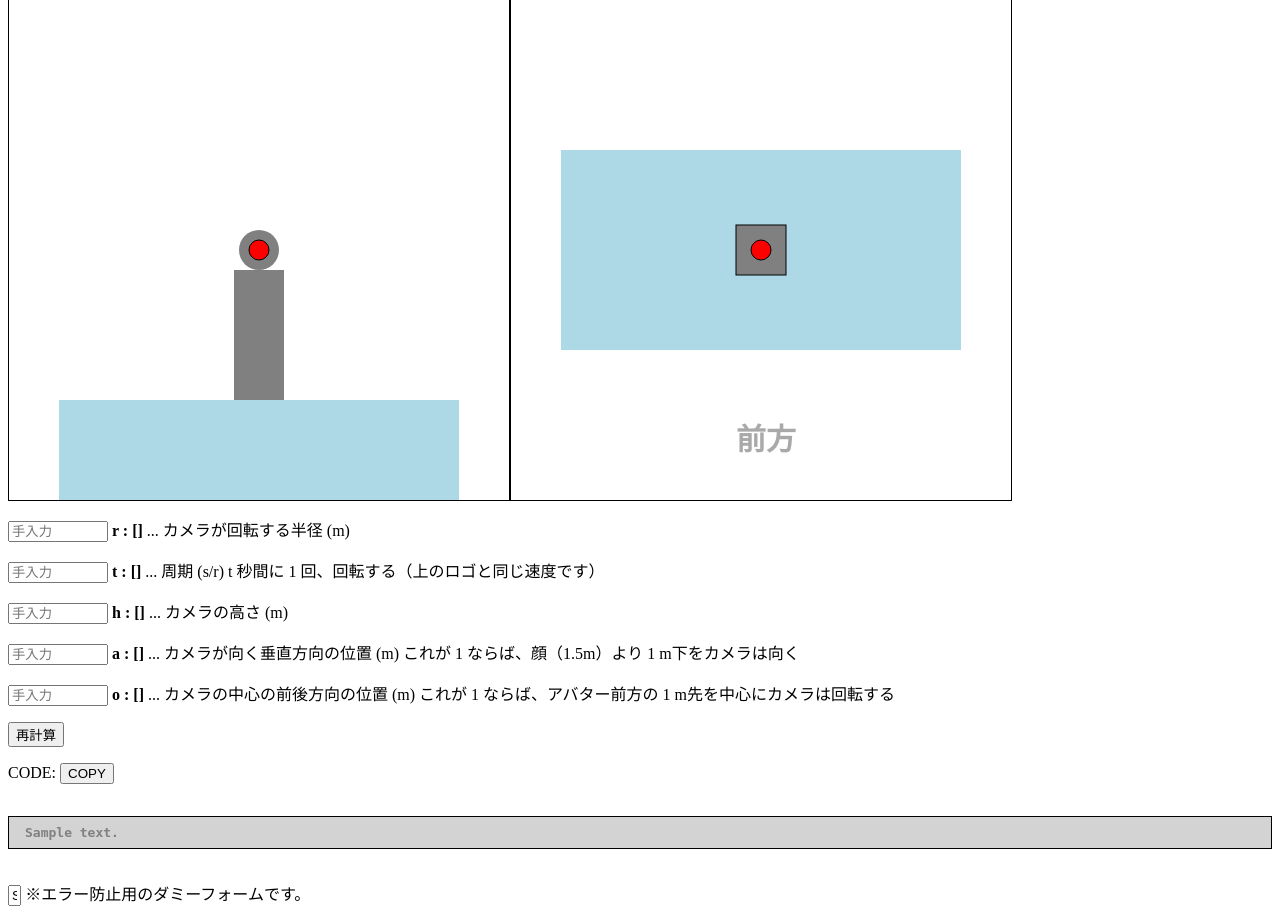
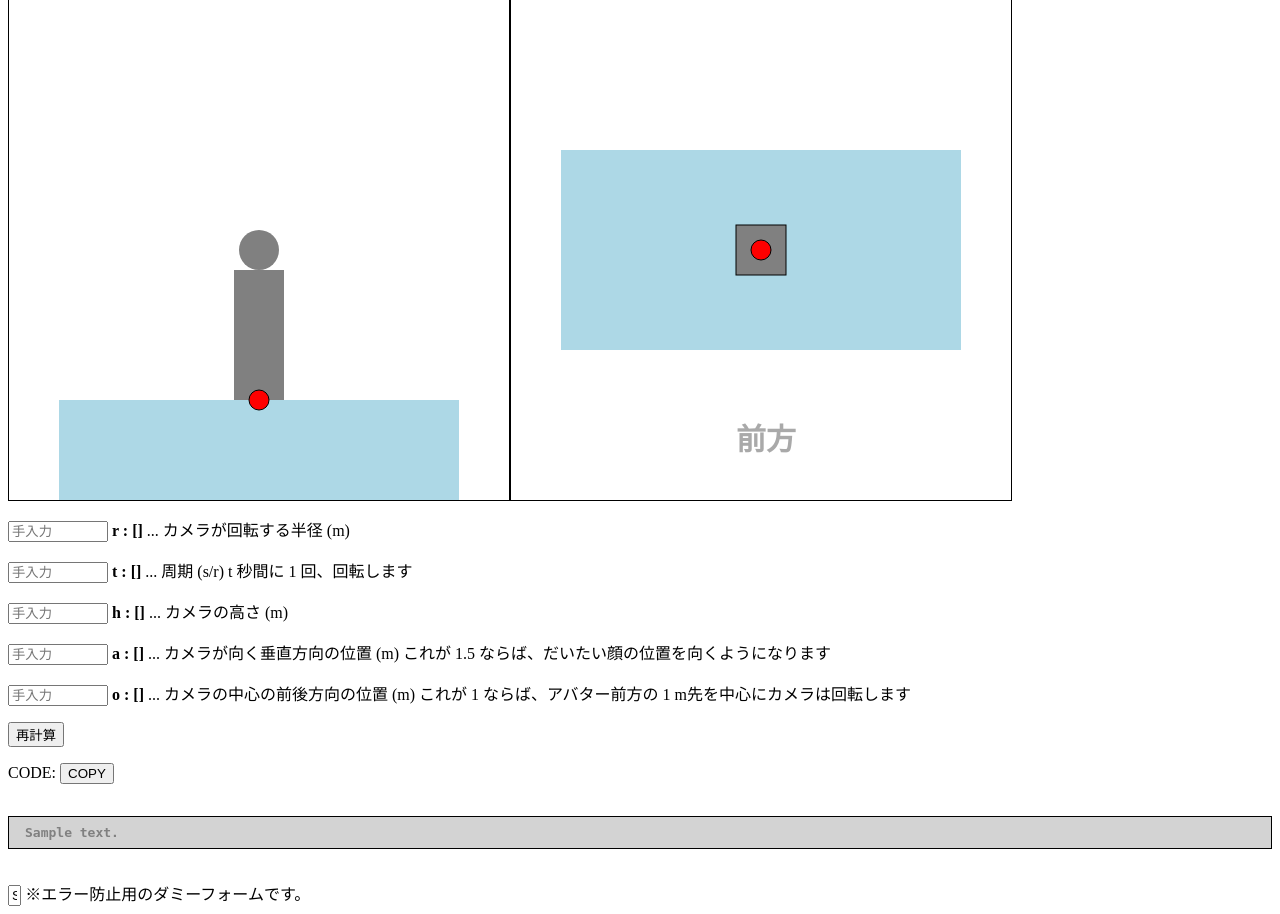
Before and after one commit to hibit-at/rotatescript, a Django app: template app/templates/app/index.html in a window 1280 px wide. Shown: the part 291-1205 px from the top of the page. Run offline with Django 3.2, Linux system fonts and the light colour scheme; the template is opened without the code that fills it: most values are stand-ins (such as "Sample title", 1, 10 or a date in 2020).

Commit message:
def of a

```diff
--- a/app/templates/app/index.html
+++ b/app/templates/app/index.html
@@ -60,7 +60,7 @@
   //cameratarget
   ctx.beginPath();
   ctx.fillStyle= 'red';
-  ctx.arc(250, 250+100*{{par.a}}, 10, 0, 2*Math.PI);
+  ctx.arc(250, 400-100*{{par.a}}, 10, 0, 2*Math.PI);
   ctx.fill();
   ctx.strokeStyle = 'black';
   ctx.stroke();
@@ -118,10 +118,10 @@
 <form method="post" action="/">
 {% csrf_token %}
 <p><input type="number" placeholder="手入力" name="r" value = {{par.r}} step=0.01 style="width:100;"><span style="font-weight:bold;"> r : {{par.r}}</span> ... カメラが回転する半径 (m)</p>
-<p><input type="number" placeholder="手入力" name="t" value = {{par.t}} step=0.01 style="width:100;"><span style="font-weight:bold;"> t : {{par.t}}</span> ... 周期 (s/r)  t 秒間に 1 回、回転する（上のロゴと同じ速度です）</p>
+<p><input type="number" placeholder="手入力" name="t" value = {{par.t}} step=0.01 style="width:100;"><span style="font-weight:bold;"> t : {{par.t}}</span> ... 周期 (s/r)  t 秒間に 1 回、回転します</p>
 <p><input type="number" placeholder="手入力" name="h" value = {{par.h}} step=0.01 style="width:100;"><span style="font-weight:bold;"> h : {{par.h}}</span> ... カメラの高さ (m)
-<p><input type="number" placeholder="手入力" name="a" value = {{par.a}} step=0.01 style="width:100;"><span style="font-weight:bold;"> a : {{par.a}}</span> ... カメラが向く垂直方向の位置 (m) これが 1 ならば、顔（1.5m）より 1 m下をカメラは向く
-<p><input type="number" placeholder="手入力" name="o" value = {{par.o}} step=0.01 style="width:100;"><span style="font-weight:bold;"> o : {{par.o}}</span> ... カメラの中心の前後方向の位置 (m) これが 1 ならば、アバター前方の 1 m先を中心にカメラは回転する</p>
+<p><input type="number" placeholder="手入力" name="a" value = {{par.a}} step=0.01 style="width:100;"><span style="font-weight:bold;"> a : {{par.a}}</span> ... カメラが向く垂直方向の位置 (m) これが 1.5 ならば、だいたい顔の位置を向くようになります
+<p><input type="number" placeholder="手入力" name="o" value = {{par.o}} step=0.01 style="width:100;"><span style="font-weight:bold;"> o : {{par.o}}</span> ... カメラの中心の前後方向の位置 (m) これが 1 ならば、アバター前方の 1 m先を中心にカメラは回転します</p>
 <input type="submit" value="再計算"></p>
 </form>
 <p>
--- a/app/views.py
+++ b/app/views.py
@@ -82,7 +82,7 @@
     h = 2.
     if "h" in request.POST:
         h = float(request.POST["h"])
-    a = 0.
+    a = 1.5
     if "a" in request.POST:
         a = float(request.POST["a"])
     o = 0.
@@ -105,7 +105,7 @@
     h = 2.
     if "h" in request.GET:
         h = float(request.GET["h"])
-    a = 0.
+    a = 1.5
     if "a" in request.GET:
         a = float(request.GET["a"])
     o = 0.
```
